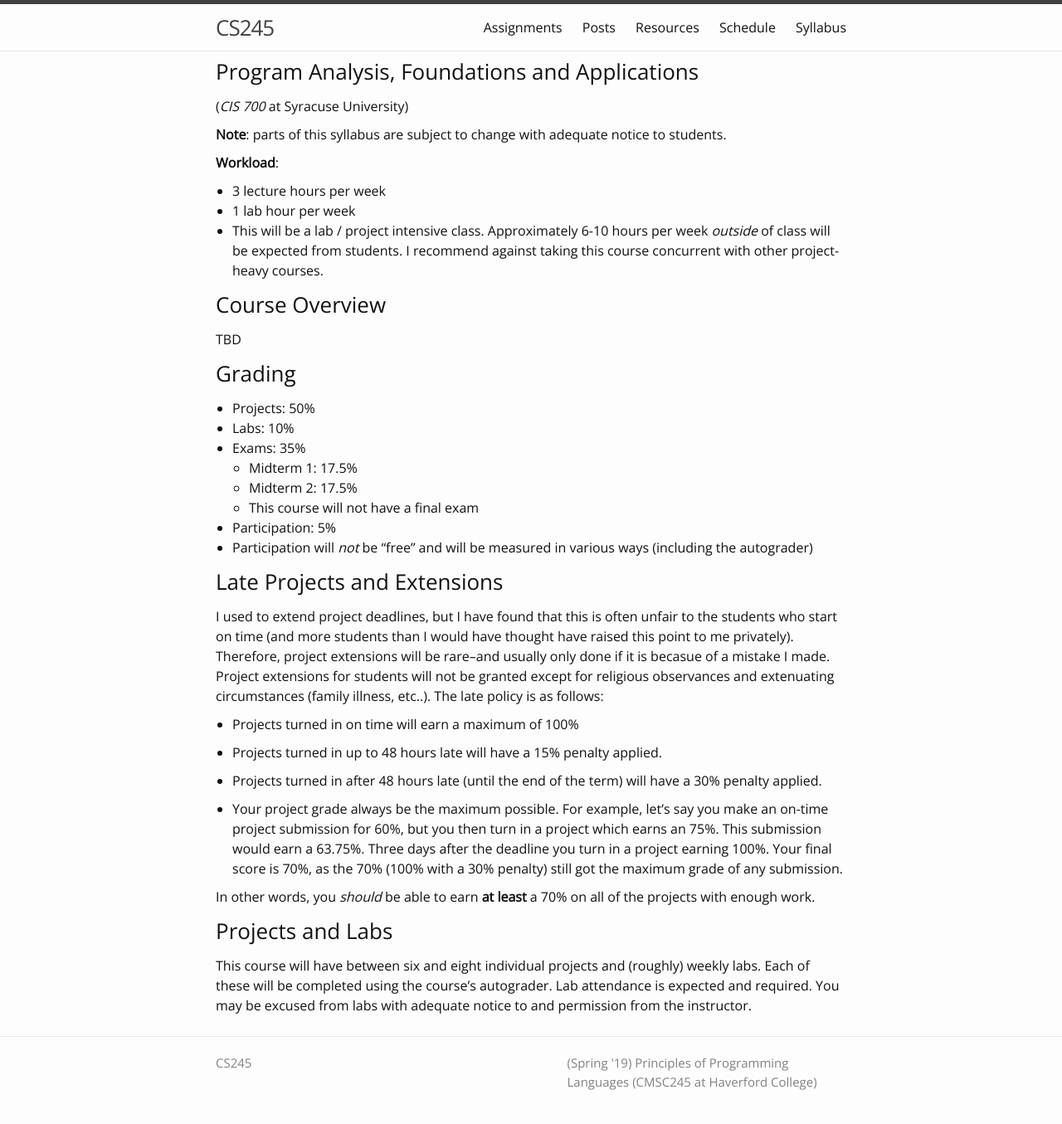
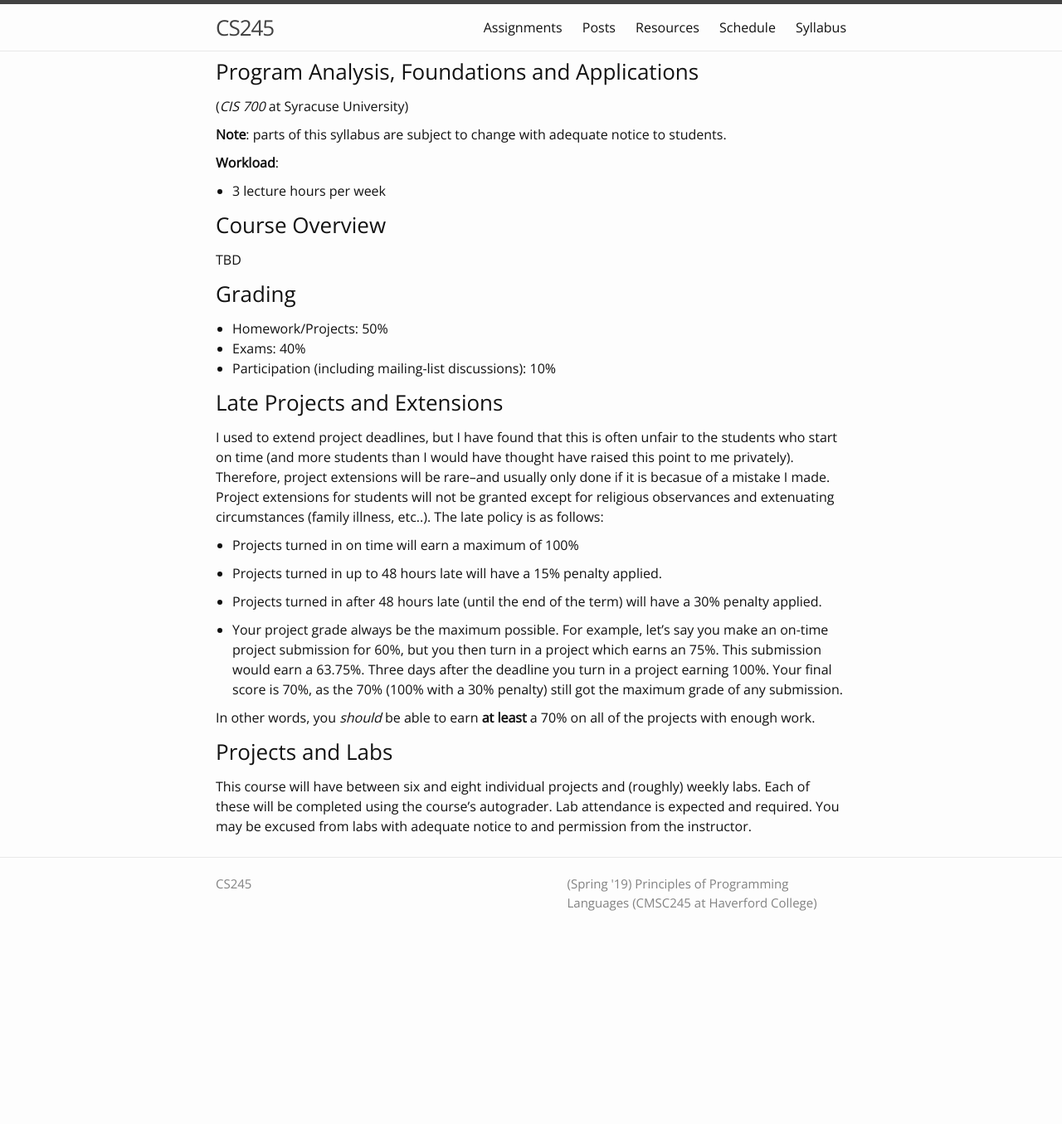
Before and after one commit to kmicinski/program-analysis, a Jekyll site: the page docs/syllabus/index.html, which Jekyll copies as it is, in a window 1280 px wide. Shown: the whole page at 83% size. Built offline with Jekyll 4.4.1, drawn with Linux system fonts in a browser that asks for light colours; nearby versions of some CDN libraries; after the commit the page ends 1139 px from its top, so only the background shows below that.

Commit message:
webpage update

```diff
--- a/docs/feed.xml
+++ b/docs/feed.xml
@@ -5,8 +5,8 @@
     <description>(Spring '19) Principles of Programming Languages (CMSC245 at Haverford College)</description>
     <link>http://kmicinski.com/cs245/</link>
     <atom:link href="http://kmicinski.com/cs245/feed.xml" rel="self" type="application/rss+xml"/>
-    <pubDate>Mon, 26 Aug 2019 14:27:18 -0400</pubDate>
-    <lastBuildDate>Mon, 26 Aug 2019 14:27:18 -0400</lastBuildDate>
+    <pubDate>Mon, 26 Aug 2019 15:26:55 -0400</pubDate>
+    <lastBuildDate>Mon, 26 Aug 2019 15:26:55 -0400</lastBuildDate>
     <generator>Jekyll v3.8.5</generator>
 
       <item>
--- a/docs/syllabus/index.html
+++ b/docs/syllabus/index.html
@@ -79,11 +79,6 @@ notice to students.</p>
 <p><strong>Workload</strong>:</p>
 <ul>
   <li>3 lecture hours per week</li>
-  <li>1 lab hour per week</li>
-  <li>This will be a lab / project intensive class. Approximately 6-10
-hours per week <em>outside</em> of class will be expected from
-students. I recommend against taking this course concurrent with
-other project-heavy courses.</li>
 </ul>
 
 <h2 id="course-overview">Course Overview</h2>
@@ -93,17 +88,9 @@ other project-heavy courses.</li>
 <h2 id="grading">Grading</h2>
 
 <ul>
-  <li>Projects: 50%</li>
-  <li>Labs: 10%</li>
-  <li>Exams: 35%
-    <ul>
-      <li>Midterm 1: 17.5%</li>
-      <li>Midterm 2: 17.5%</li>
-      <li>This course will not have a final exam</li>
-    </ul>
-  </li>
-  <li>Participation: 5%</li>
-  <li>Participation will <em>not</em> be “free” and will be measured in various ways (including the autograder)</li>
+  <li>Homework/Projects: 50%</li>
+  <li>Exams: 40%</li>
+  <li>Participation (including mailing-list discussions): 10%</li>
 </ul>
 
 <h2 id="late-projects-and-extensions">Late Projects and Extensions</h2>
```
